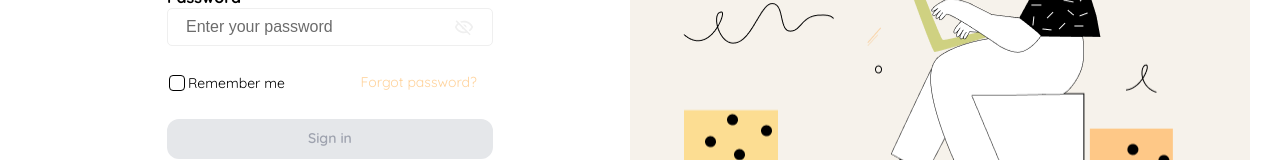
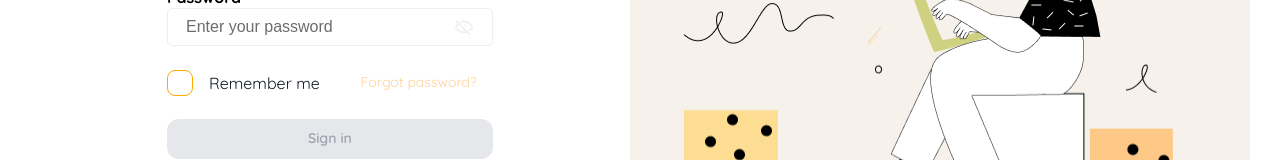
Before and after one commit to LeGiau11/mp-work, a Next.js app: page /Login in a window 1280 px wide. Shown: the part 379-539 px from the top of the page. Built offline with nearby package versions, Linux system fonts and the light colour scheme.

Commit message:
complete the style for (C) checkbox

```diff
--- a/src/components/Checkbox/Checkbox.module.scss
+++ b/src/components/Checkbox/Checkbox.module.scss
@@ -1,53 +1,238 @@
 @use "@/styles/--variable" as variable;
 
+// gap
 $gap: variable.$gap;
+
+// font
 $font-size: variable.$font-size;
 $font-family: variable.$font-family;
-$primary-color-second: variable.$primary-color-second;
-$white-disabled: variable.$white-disabled;
+
+// radius
+$radius-xm: variable.$radius-xm;
+
+// text color
+$text-disabled: variable.$text-disabled;
+$text-primary-black: variable.$text-primary-black;
+$text-accent: variable.$text-accent;
+
+// color
+$yellow-500: variable.$yellow-500;
+$primary-50: variable.$primary-50;
+$primary-500: variable.$primary-500;
 $white: variable.$white;
-$border-color-disabled: variable.$border-color-disabled;
+$primary-200: variable.$primary-200;
+$grey-200: variable.$grey-200;
+
+// custom local css
+$square: 24px;
+$box-shadow:0px 0px 0px 3px $primary-200;
 
 .container {
-  display: flex;
+	display: inline-flex;
 	align-items: center;
-  justify-content: center;
-  gap: $gap - 7;
 
 	cursor: pointer;
 
-  input {
-    display: none;
+	label {
+		display: flex;
+		align-items: center;
+		user-select: none;
+		cursor: pointer;
+    gap: $gap * 2;
+
+		font-size: $font-size;
+		font-family: $font-family;
+
+		color: $text-primary-black;
+		line-height: 150%;
+
+		&:hover {
+			color: $text-accent;
 		}
 
-  label {
-    user-select: none;
-    cursor: pointer;
-    color: $primary-color-second;
-
-    font-size: inherit;
-    font-family: $font-family;
+		&:disabled {
+			color: $text-disabled;
 		}
 
-  span{
+    &:focus-visible{
+      outline: none;
+    }
+	}
+
+	span {
 		line-height: 0;
 	}
 }
 
-.containerDisabled {
-  cursor: no-drop;
+.container input[type="checkbox"] {
+	display: none;
+}
 
-  background-color: $white;
-
+.disabled {
 	label {
 		cursor: no-drop;
+		color: $text-disabled;
+
+    &:hover {
+			color: $text-disabled;
+		}
 	}
 }
 
-.uncheck {
-  color: $primary-color-second;
+///////////////////////////////// LEFT ////////////////////////////////////
+
+.left {
+	label {
+		&::before {
+			width: $square;
+			height: $square;
+
+			content: "";
+			position: relative;
+			border-radius: $radius-xm;
+			border: 1px solid $yellow-500;
+
+			display: flex;
+			align-items: center;
+			transition: border-color 0.2s;
 		}
 
-.uncheckDisable {
-  color: $border-color-disabled;
+		&:hover::before {
+			background-color: $primary-50;
+			border-color: $primary-500;
 		}
+
+		&:focus::before {
+			background-color: $white;
+			box-shadow:$box-shadow;
+			border-color: $primary-500;
+		}
+	}
+}
+
+.left input[type="checkbox"]:checked + label::before {
+	background-image: url("../../../public/images/check.png");
+	background-color: $primary-500;
+	background-position: center;
+
+	width: $square;
+	height: $square;
+}
+
+.indeterminate.left {
+	label {
+		&::before {
+			background-image: url("../../../public/images/minus.png");
+			background-color: $primary-500;
+			background-position: center;
+		}
+	}
+}
+
+.disabled.left {
+	label {
+		&::before {
+			border-color: $grey-200;
+			cursor: no-drop;
+		}
+		&:hover::before {
+			background: none;
+		}
+	}
+}
+
+.left input[type="checkbox"]:checked:disabled + label::before {
+	background-color: $grey-200;
+}
+
+.disabled.indeterminate.left {
+	label {
+		&::before {
+			background-color: $grey-200;
+		}
+
+		&:hover::before {
+			background-image: url("../../../public/images/minus.png");
+			background-position: center;
+		}
+	}
+}
+
+///////////////////////////////// RIGHT ////////////////////////////////////
+
+.right {
+	label {
+		&::after {
+			width: $square;
+			height: $square;
+
+			content: "";
+			position: relative;
+			border-radius: $radius-xm;
+			border: 1px solid $yellow-500;
+
+			display: flex;
+			align-items: center;
+			transition: border-color 0.2s;
+		}
+
+		&:hover::after {
+			background-color: $primary-50;
+			border-color: $primary-500;
+		}
+
+		&:focus::after {
+			background-color: $white;
+			box-shadow:$box-shadow;
+			border-color: $primary-500;
+		}
+	}
+}
+
+.right input[type="checkbox"]:checked + label::after {
+	background-image: url("../../../public/images/check.png");
+	background-color: $primary-500;
+	background-position: center;
+
+	width: $square;
+	height: $square;
+}
+
+.indeterminate.right {
+	label {
+		&::after {
+			background-image: url("../../../public/images/minus.png");
+			background-color: $primary-500;
+			background-position: center;
+		}
+	}
+}
+
+.disabled.right {
+	label {
+		&::after {
+			border-color: $grey-200;
+			cursor: no-drop;
+		}
+		&:hover::after {
+			background: none;
+		}
+	}
+}
+
+.right input[type="checkbox"]:checked:disabled + label::after {
+	background-color: $grey-200;
+}
+
+.disabled.indeterminate.right {
+	label {
+		&::after {
+			background-color: $grey-200;
+		}
+
+		&:hover::after {
+			background-image: url("../../../public/images/minus.png");
+			background-position: center;
+		}
+	}
+}
--- a/src/components/Checkbox/index.tsx
+++ b/src/components/Checkbox/index.tsx
@@ -12,10 +12,12 @@ const Checkbox = forwardRef<HTMLInputElement, CheckboxProps>(
 			label = "",
 			checked = false,
 			disabled = false,
+			indeterminate = false,
+			position = "left",
 			onChange = () => {},
 			...rest
 		},
-    ref
+		ref,
 	) => {
 		const inputRef = useRef<HTMLInputElement>(null);
 
@@ -33,7 +35,10 @@ const Checkbox = forwardRef<HTMLInputElement, CheckboxProps>(
 			<div
 				onClick={handleClick}
 				className={clsx(classNameContainer, styles.container, {
-          [styles.containerDisabled]: disabled,
+					[styles.disabled]: disabled,
+					[styles.left]: position === "left",
+					[styles.right]: position === "right",
+					[styles.indeterminate]: indeterminate,
 				})}
 			>
 				<input
@@ -42,62 +47,14 @@ const Checkbox = forwardRef<HTMLInputElement, CheckboxProps>(
 					id={id}
 					className="custom-checkbox"
 					checked={checked}
+					disabled={disabled}
 					onChange={onChange}
 					{...rest}
 				/>
-        {!checked && (
-          <span
-            className={clsx(styles.uncheck, {
-              [styles.uncheckDisable]: disabled,
-            })}
-          >
-            <svg
-              xmlns="http://www.w3.org/2000/svg"
-              width="20"
-              height="20"
-              viewBox="0 0 20 20"
-              fill={disabled ? "currentColor" : "none"}
-            >
-              <rect
-                x="2.5"
-                y="2.5"
-                width="15"
-                height="15"
-                rx="3.5"
-                stroke="currentColor"
-              />
-            </svg>
-          </span>
-        )}
-
-        {!!checked && (
-          <svg
-            xmlns="http://www.w3.org/2000/svg"
-            width="20"
-            height="20"
-            viewBox="0 0 20 20"
-            fill="none"
-          >
-            <rect
-              x="2.5"
-              y="2.5"
-              width="15"
-              height="15"
-              rx="3.5"
-              fill={disabled ? "white" : "#FF7855"}
-              stroke={disabled ? "#efefef80" : "#FF7855"}
-            />
-            <path
-              d="M14.7709 6.23151C14.7048 6.15815 14.6261 6.09993 14.5394 6.06019C14.4527 6.02046 14.3597 6 14.2657 6C14.1718 6 14.0788 6.02046 13.9921 6.06019C13.9054 6.09993 13.8267 6.15815 13.7605 6.23151L8.45949 12.0701L6.23235 9.61259C6.16367 9.53961 6.08259 9.48223 5.99375 9.44372C5.90491 9.40521 5.81004 9.38633 5.71457 9.38814C5.61909 9.38996 5.52488 9.41244 5.4373 9.45431C5.34972 9.49618 5.2705 9.55661 5.20416 9.63215C5.13782 9.7077 5.08565 9.79687 5.05064 9.89459C5.01563 9.99231 4.99846 10.0967 5.00011 10.2017C5.00176 10.3067 5.0222 10.4103 5.06027 10.5066C5.09833 10.603 5.15327 10.6901 5.22195 10.7631L7.95429 13.7685C8.02044 13.8418 8.09914 13.9001 8.18585 13.9398C8.27256 13.9795 8.36556 14 8.45949 14C8.55343 14 8.64643 13.9795 8.73314 13.9398C8.81985 13.9001 8.89855 13.8418 8.96469 13.7685L14.7709 7.38201C14.8432 7.30872 14.9008 7.21977 14.9402 7.12077C14.9796 7.02176 15 6.91485 15 6.80676C15 6.69867 14.9796 6.59176 14.9402 6.49275C14.9008 6.39375 14.8432 6.3048 14.7709 6.23151Z"
-              fill={disabled ? "#00000040" : "white"}
-            />
-          </svg>
-        )}
-
-        {!!label && <label htmlFor={id}>{label}</label>}
+				<label htmlFor={id}>{label}</label>
 			</div>
 		);
-  }
+	},
 );
 
 Checkbox.displayName = "Checkbox";
--- a/src/components/Checkbox/interface.ts
+++ b/src/components/Checkbox/interface.ts
@@ -1,6 +1,8 @@
 import { InputProps } from "@/common";
 
 export interface CheckboxProps extends Omit<InputProps, "type" | "ref"> {
-  classNameContainer?: string;
-  label?: string;
+	classNameContainer?: string;
+	label?: string;
+	indeterminate?: boolean;
+	position?: "left" | "right";
 }
```
Also changed, not shown: src/pages/index.tsx (+25 -69 lines), src/pages/index1.tsx (added, +73 -0 lines), src/pages/index2.tsx (deleted, +0 -39 lines), public/images/check.png (added), public/images/minus.png (added). Lines whose indentation alone changed are shown as unchanged.
